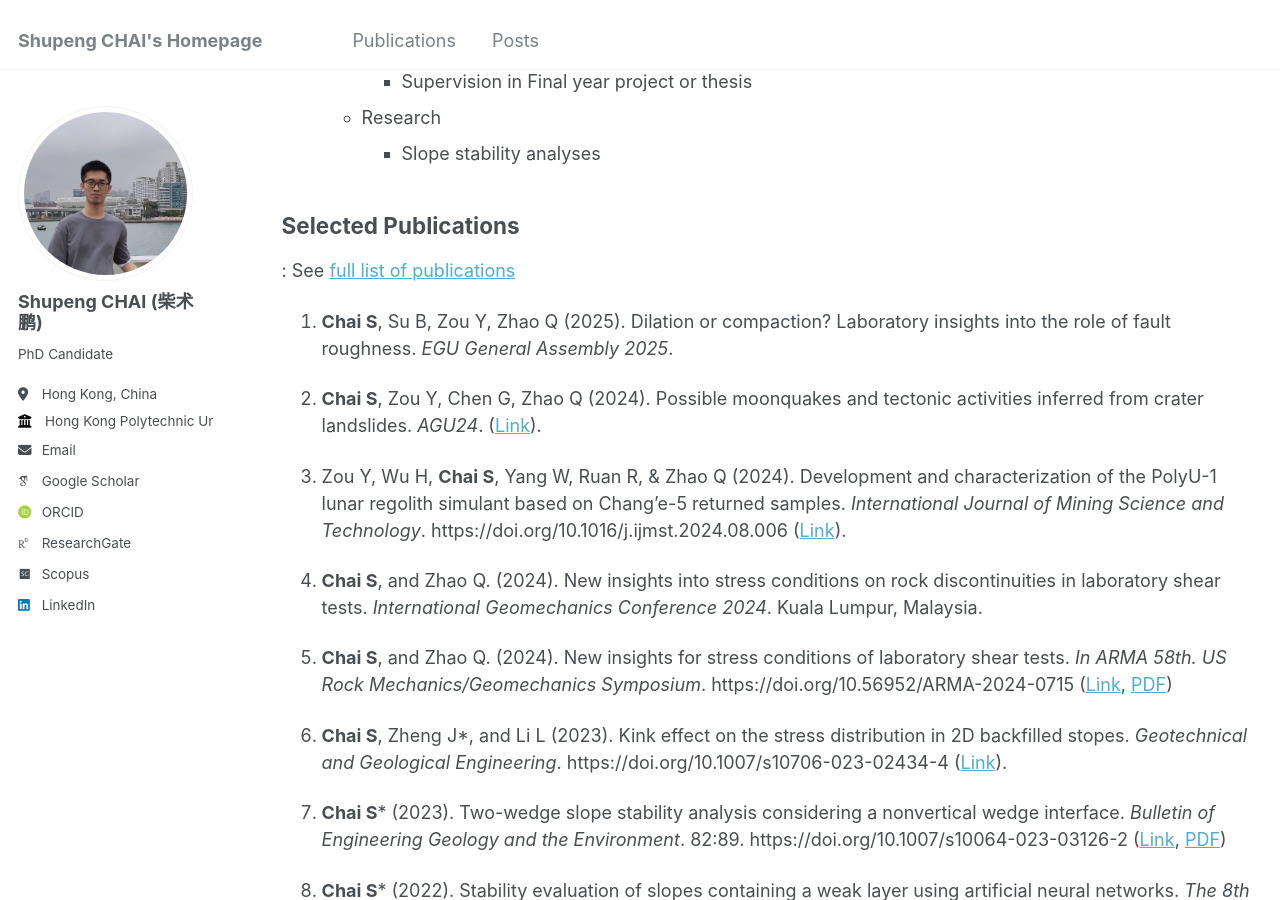
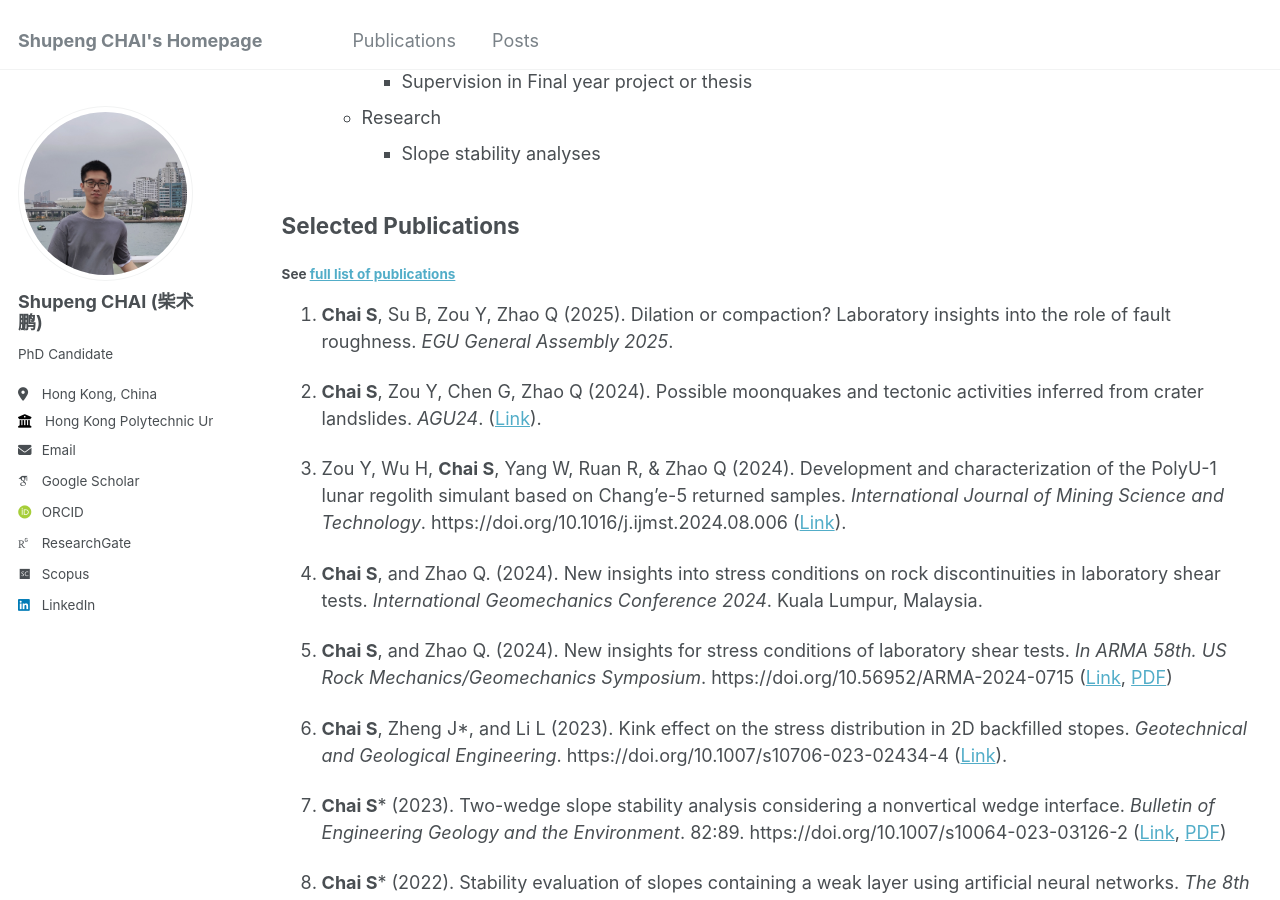
Before and after one commit to spchai/spchai.github.io, a Jekyll site: the page built from _pages/about.md, in a window 1280 px wide and 900 px high, scrolled down 777 px. Built offline with Jekyll 4.4.1, drawn with Linux system fonts in a browser that asks for light colours; some web fonts are replaced.

```diff
--- a/_pages/about.md
+++ b/_pages/about.md
@@ -37,7 +37,7 @@ Work experience
 
 Selected Publications
 ------
-: See [full list of publications](https://spchai.github.io/publications/)
+#### See [full list of publications](https://spchai.github.io/publications/)
 1. **Chai S**, Su B, Zou Y, Zhao Q (2025). Dilation or compaction? Laboratory insights into the role of fault roughness. _EGU General Assembly 2025_.
 
 1. **Chai S**, Zou Y, Chen G, Zhao Q (2024). Possible moonquakes and tectonic activities inferred from crater landslides. _AGU24_. ([Link](https://agu.confex.com/agu/agu24/meetingapp.cgi/Paper/1665642)).
```
